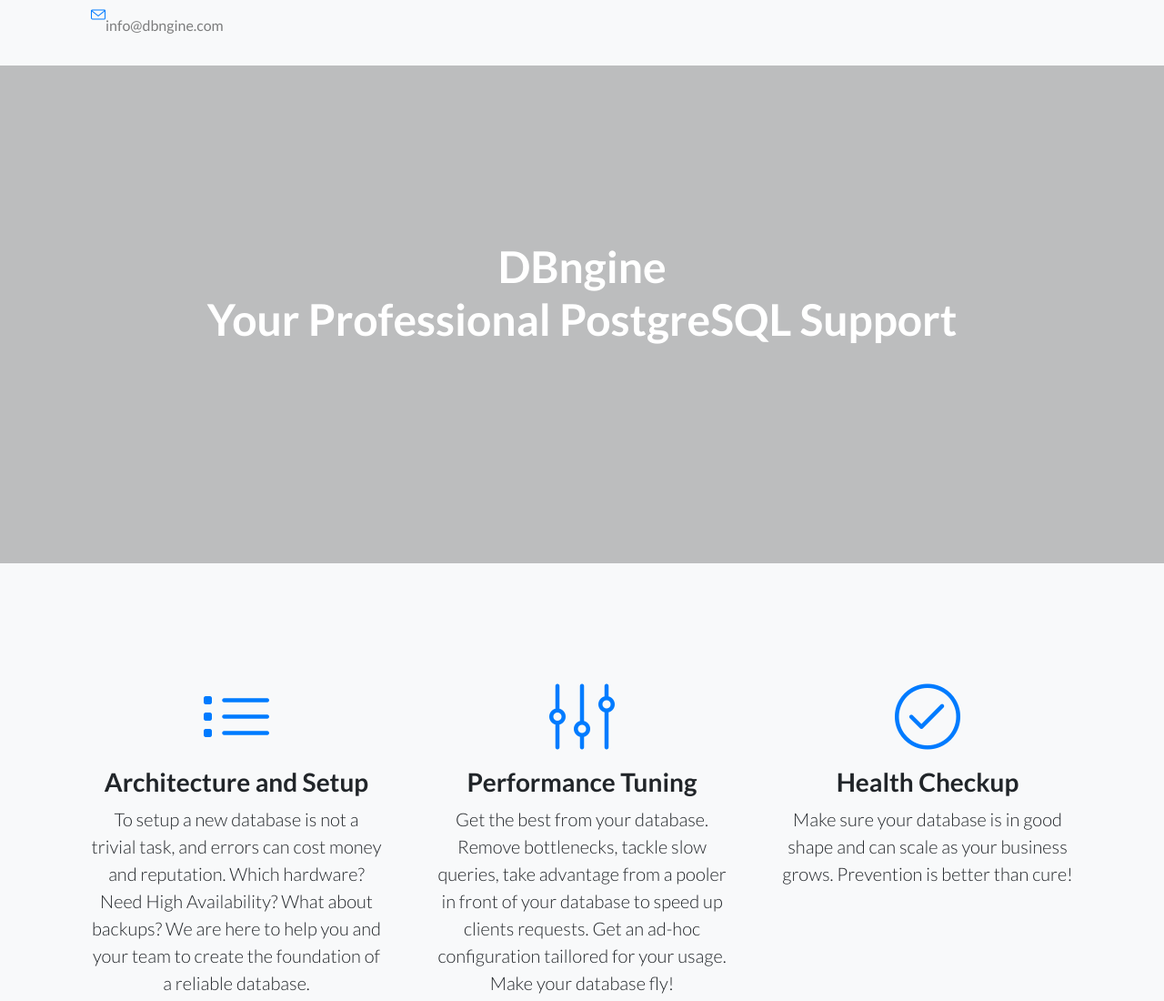
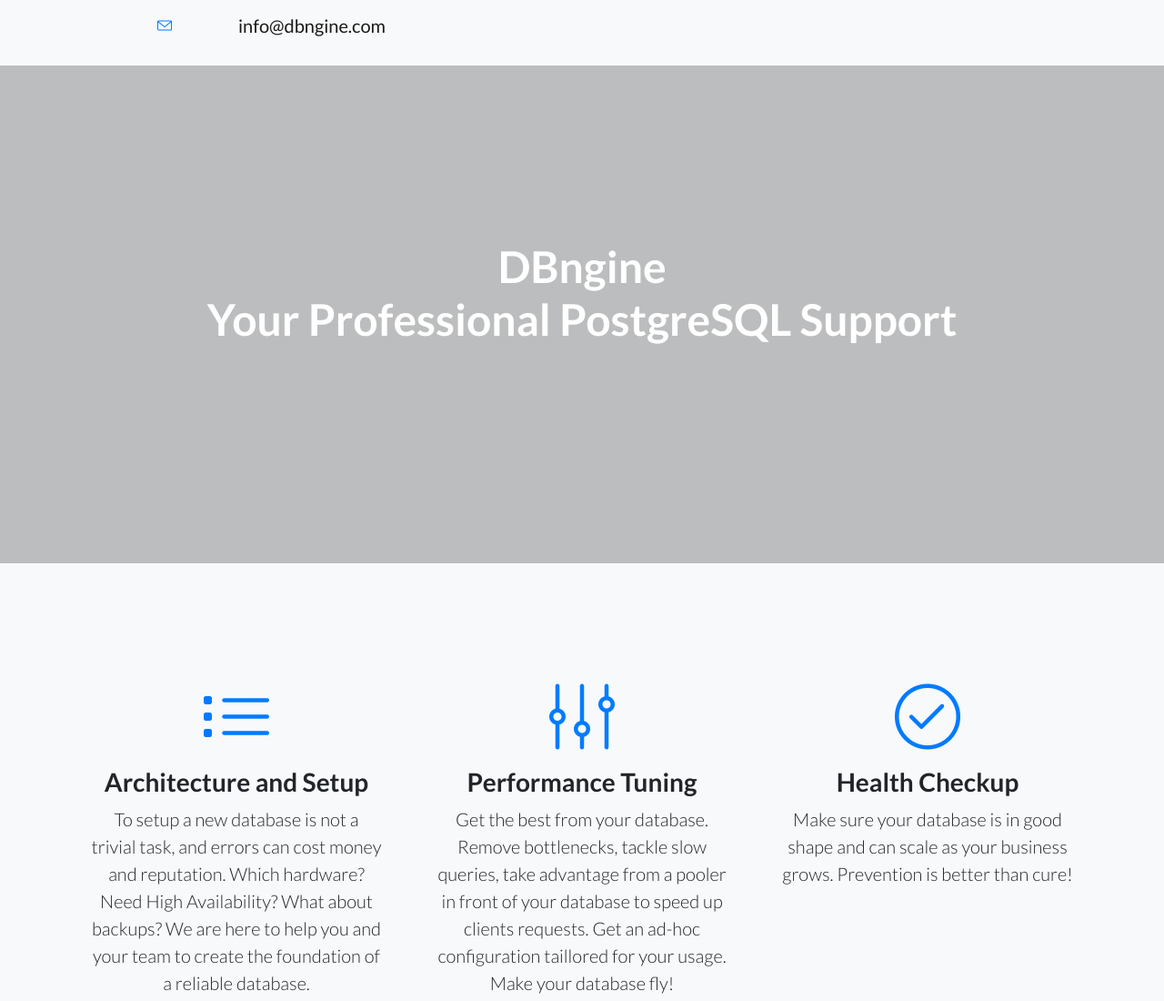
Before and after one commit to dba-git/dba-git, a website: page index.html in a window 1280 px wide. Shown: the top 1100 px of the page at 91% size. Drawn offline with Linux system fonts and the light colour scheme.

Commit message:
Update index.html

```diff
--- a/index.html
+++ b/index.html
@@ -33,8 +33,8 @@
             <div class="features-icons-icon d-flex">
     <!--          <i class="icon-phone m-auto text-primary"></i>
                <a class="navbar-text" href="#">+31(0)123456789</a> -->
-              <i class="icon-envelope text-primary"></i>
-              <a class="navbar-text" href="mailto:info@dbngine.com">info@dbngine.com</a>
+              <i class="icon-envelope m-auto text-primary"></i>
+              <a class="navbar-brand" href="mailto:info@dbngine.com">info@dbngine.com</a>
               </div>
             </div>
           </div>
```
